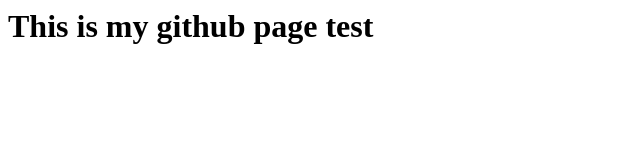
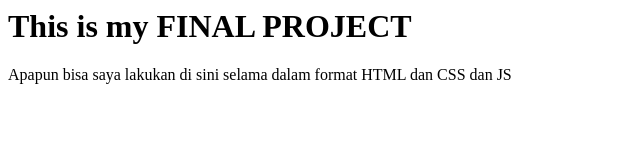
Before and after one commit to i01107/i01107.github.io, a plain HTML site: page index.html in a window 1280 px wide. Shown: the whole page, without its empty margins (0-640 px from the left). Drawn offline with Linux system fonts and the light colour scheme.

Commit message:
Final project on new branch : final_project

```diff
--- a/index.html
+++ b/index.html
@@ -1,5 +1,6 @@
 <html>
 <body>
-  <h1>This is my github page test</h1>
+  <h1>This is my FINAL PROJECT</h1>
+  <p>Apapun bisa saya lakukan di sini selama dalam format HTML dan CSS dan JS</p>
 </body>
 </html>
```
